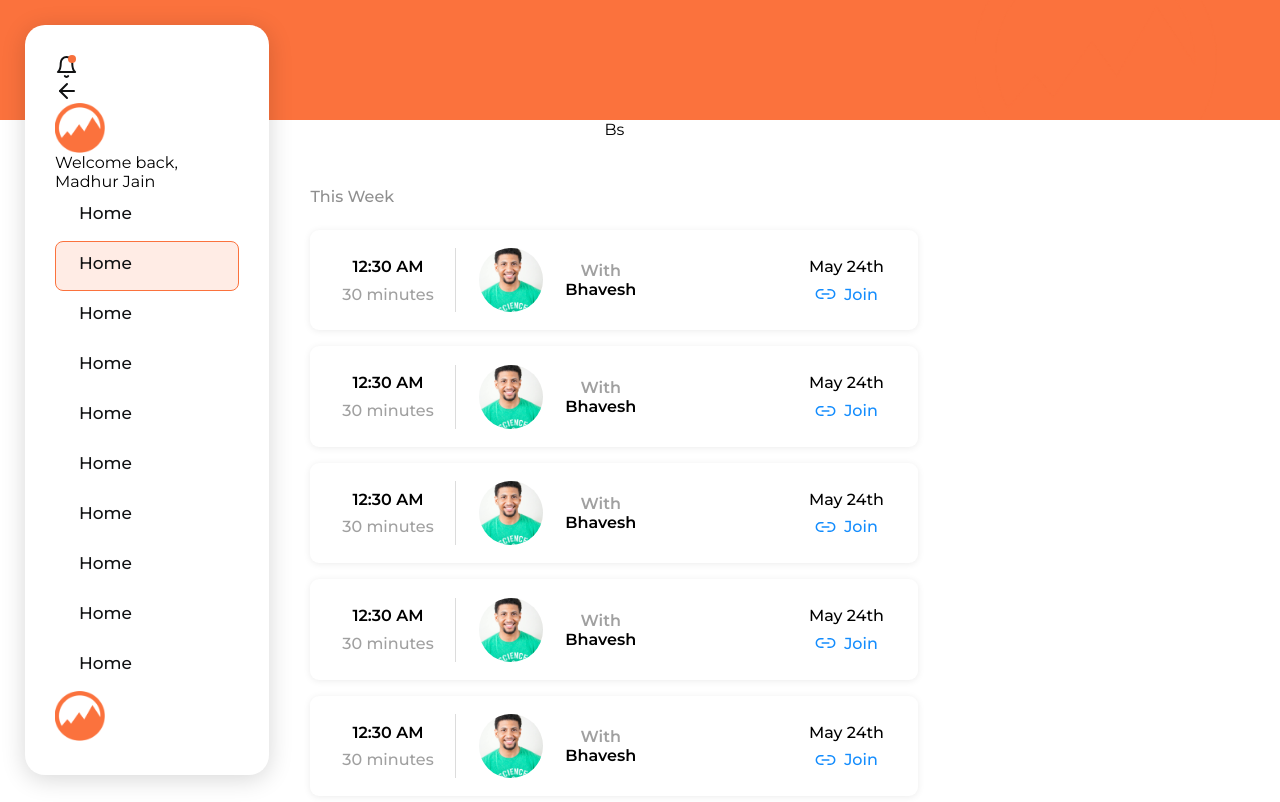
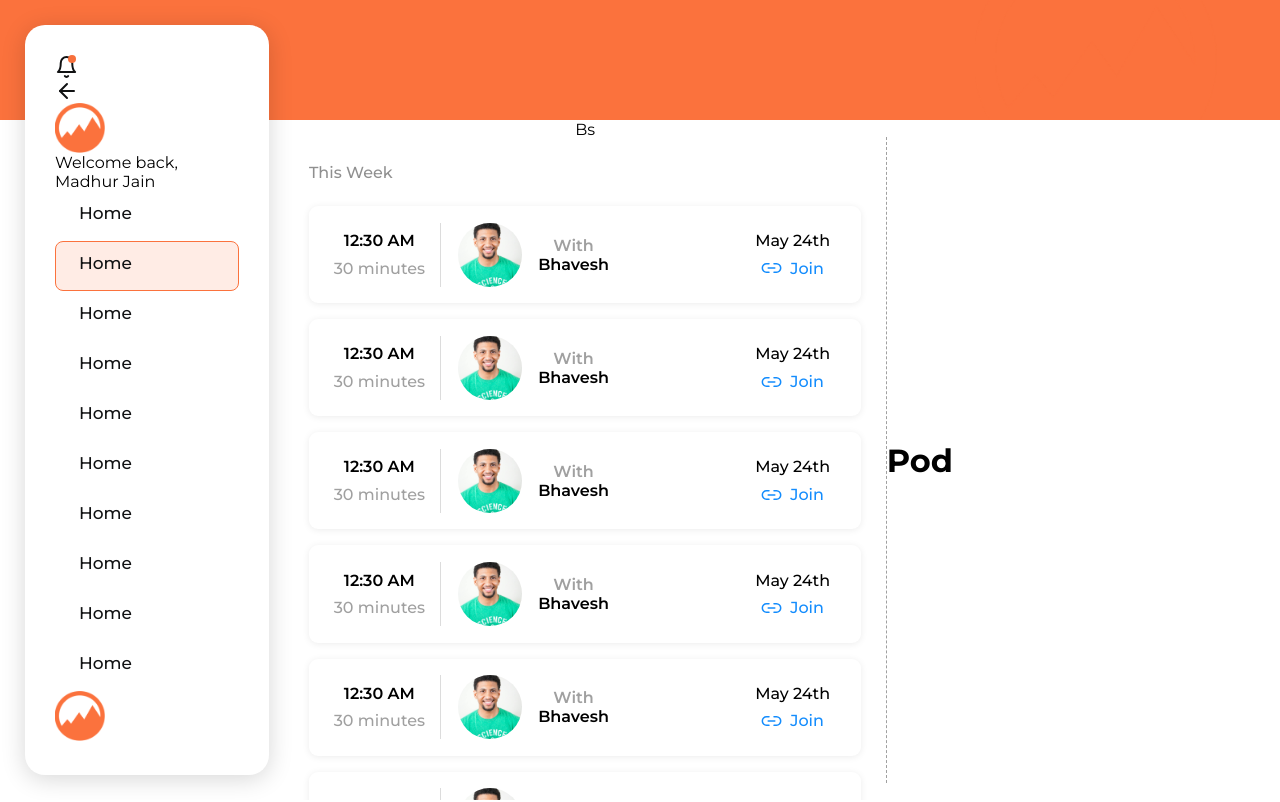
Before and after one commit to dvm-bitspilani/cel-conquest-2024, a React (Vite) app: page /dashboard/home in a window 1280 px wide. Shown: the top 802 px of the page. Built offline with nearby package versions, Linux system fonts and the light colour scheme.

Commit message:
style: separated meetings and pod

```diff
--- a/src/routes/Dashboard/Home/Home.jsx
+++ b/src/routes/Dashboard/Home/Home.jsx
@@ -22,8 +22,13 @@ export default function Home() {
 
   return (
     <div className={styles.container}>
-      <p className={styles.bs}>Bs</p>
-      <MeetingList listItms={listItms} />
+      <div className={styles.meetings}>
+        <p className={styles.bs}>Bs</p>
+        <MeetingList listItms={listItms} />
+      </div>
+      <div className={styles.right}>
+        <h1>Pod</h1>
+      </div>
     </div>
   )
 }
--- a/src/routes/Dashboard/Home/home.module.scss
+++ b/src/routes/Dashboard/Home/home.module.scss
@@ -1,11 +1,67 @@
 .container {
-    width: 50vw;
-    height: 100%;
+    width: 77vw;
+    // height: 100%;
+    height: 85dvh;
     display: flex;
-    flex-direction: column;
-    align-items: center;
+    overflow: auto;
 
-    .bs {
-        margin-bottom: 3rem;
+    .meetings {
+        width: 59%;
+        margin-right: 1%;
+        height: 100%;
+        display: flex;
+        flex-direction: column;
+        align-items: center;
+        overflow-y: auto;
+
+        .bs {
+            margin-bottom: 1.5rem;
+        }
+
+        &::-webkit-scrollbar {
+            width: 8px;
+        }
+
+        &::-webkit-scrollbar-thumb {
+            background: #FB723D;
+            border-radius: calc(8px / 2);
+        }
+
+        @mixin scrollHeight($scrollMargin) {
+            margin-top: $scrollMargin;
+            margin-bottom: $scrollMargin;
+        }
+
+        &::-webkit-scrollbar-track {
+            border-radius: calc(8px / 2);
+            background-color: #EAEAEA;
+            @include scrollHeight(10rem);
+
+            @media screen and (max-height: 580px) {
+                @include scrollHeight(5rem);
+            }
+
+            @media screen and (max-height: 400px) {
+                @include scrollHeight(2rem);
+            }
+
+            @media screen and (max-height: 200px) {
+                @include scrollHeight(0.5rem);
+            }
+        }
+    }
+
+    .right {
+        height: 100%;
+        width: 40%;
+        display: flex;
+        align-items: center;
+
+        &:before {
+            content: "";
+            height: 95%;
+            width: 0;
+            border-left: dashed #a0a0a0 1px;
+        }
     }
 }
```
